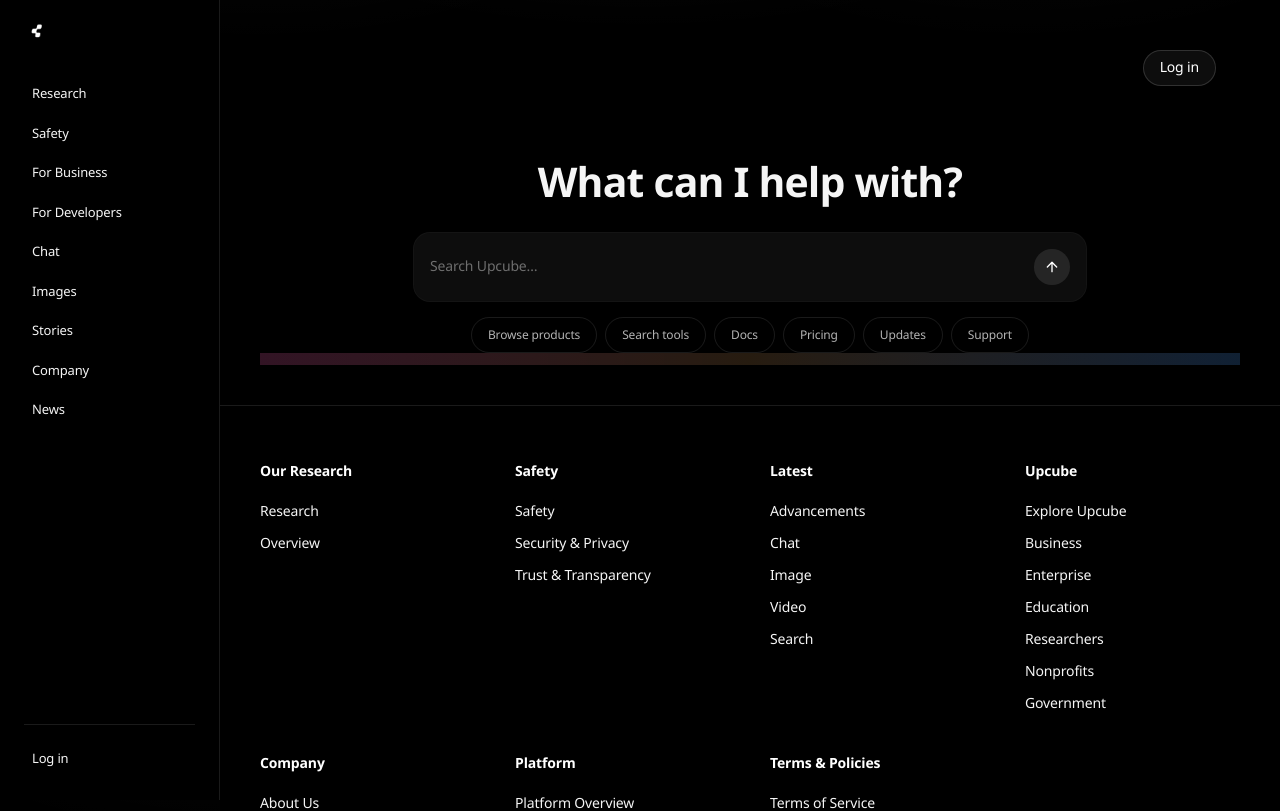
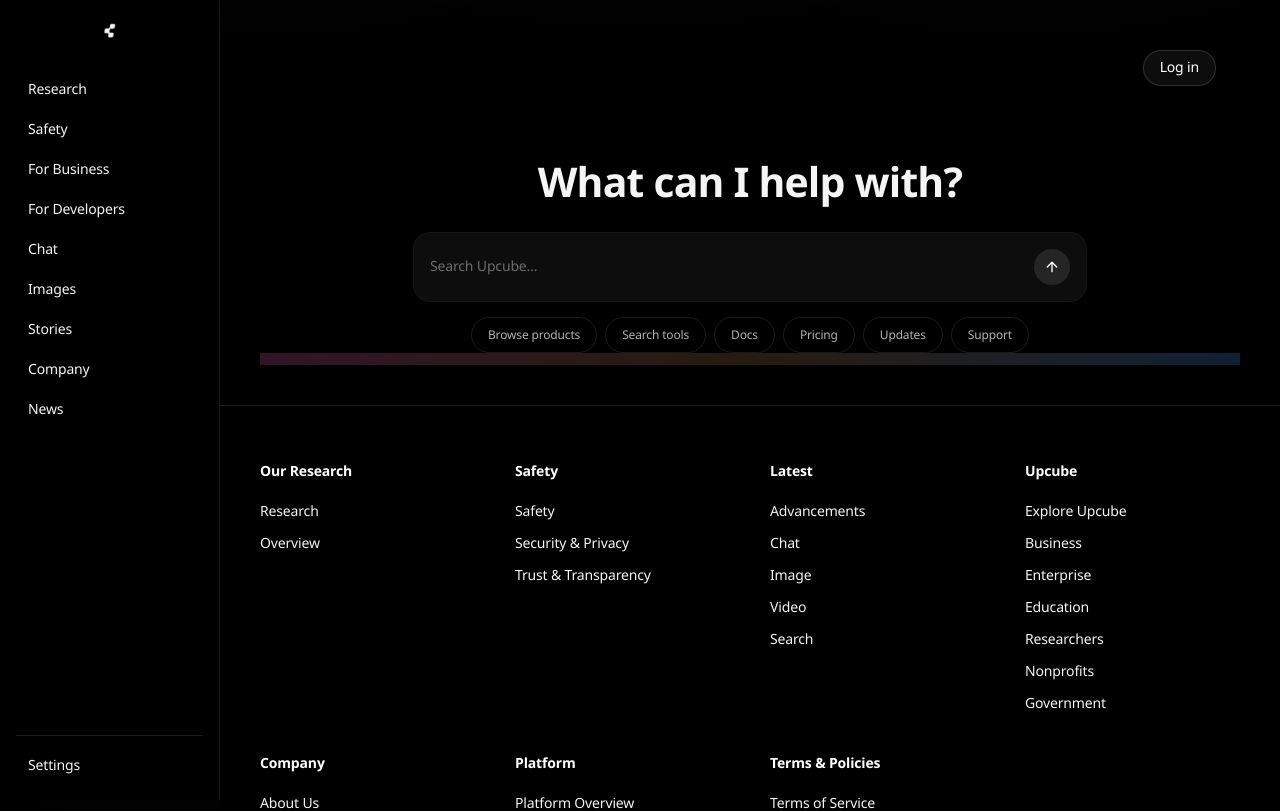
Before and after one commit to shadabchow-ui/upcube-frontend, a Next.js app: page / in a window 1280 px wide. Shown: the top 811 px of the page. Built offline with nearby package versions, Linux system fonts and the light colour scheme.

Commit message:
Update left-nav.tsx

```diff
--- a/components/left-nav.tsx
+++ b/components/left-nav.tsx
@@ -1,92 +1,64 @@
 import Link from "next/link"
 import Image from "next/image"
 
-const NAV_ITEMS = [
-  { label: "Research", href: "/research" },
-  { label: "Safety", href: "/safety" },
-  { label: "For Business", href: "/business" },
-  { label: "For Developers", href: "/developers" },
-  { label: "Chat", href: "/chat" },
-  { label: "Images", href: "/images" },
-  { label: "Stories", href: "/stories" },
-  { label: "Company", href: "/company" },
-  { label: "News", href: "/news" },
+const nav = [
+  { label: "Research", href: "#" },
+  { label: "Safety", href: "#" },
+  { label: "For Business", href: "#" },
+  { label: "For Developers", href: "#" },
+  { label: "Chat", href: "#" },
+  { label: "Images", href: "#" },
+  { label: "Stories", href: "#" },
+  { label: "Company", href: "#" },
+  { label: "News", href: "#" },
 ]
 
 export default function LeftNav() {
   return (
-    <>
-      {/* Mobile: keep it simple now (collapse later) */}
-      <header className="fixed left-0 right-0 top-0 z-50 border-b border-white/10 bg-black/90 backdrop-blur-md md:hidden">
-        <div className="flex h-14 items-center justify-between px-4">
-          <Link href="/" className="inline-flex items-center">
+    <aside className="fixed inset-y-0 left-0 w-[220px] border-r border-white/10 bg-black">
+      <div className="flex h-full flex-col">
+        <div className="h-16 flex items-center justify-center">
+          <Link
+            href="/"
+            className="inline-flex items-center justify-center rounded-xl p-2 transition"
+            aria-label="Upcube"
+          >
             <Image
               src="/logo-mark.png"
               alt="Upcube"
-              width={24}
-              height={24}
+              width={28}
+              height={28}
+              className="opacity-95 transition duration-200 hover:opacity-100 hover:drop-shadow-[0_0_14px_rgba(255,255,255,0.20)]"
               priority
-              className="transition duration-300 hover:drop-shadow-[0_0_14px_rgba(255,255,255,0.22)]"
-            />
-          </Link>
-
-          {/* Placeholder for future mobile drawer (no icons, no JS yet) */}
-          <Link
-            href="/menu"
-            className="rounded-md px-3 py-2 text-sm text-white/70 hover:bg-white/5 hover:text-white/90"
-          >
-            Menu
-          </Link>
-        </div>
-      </header>
-
-      {/* Desktop sidebar */}
-      <aside className="fixed left-0 top-0 z-40 hidden h-screen w-[220px] border-r border-white/10 bg-black px-6 md:block">
-        {/* Brand (OpenAI-like: tight, simple, centered in its row) */}
-        <div className="flex h-16 items-center">
-          <Link href="/" className="inline-flex items-center">
-            <Image
-              src="/logo-mark.png"
-              alt="Upcube"
-              width={26}
-              height={26}
-              priority
-              className="transition duration-300 hover:drop-shadow-[0_0_18px_rgba(255,255,255,0.24)]"
             />
           </Link>
         </div>
 
-        {/* Nav */}
-        <nav className="mt-3 space-y-1">
-          {NAV_ITEMS.map((item) => (
+        <nav className="px-4 py-2">
+          <ul className="space-y-1">
+            {nav.map((item) => (
+              <li key={item.label}>
                 <Link
-              key={item.label}
                   href={item.href}
-              className="
-                block rounded-md px-2 py-2 text-[13px]
-                text-white/55 transition
-                hover:bg-white/5 hover:text-white/90
-              "
+                  className="block rounded-lg px-3 py-2 text-sm text-white/70 hover:bg-white/5 hover:text-white transition"
                 >
                   {item.label}
                 </Link>
+              </li>
             ))}
+          </ul>
         </nav>
 
-        {/* Bottom */}
-        <div className="absolute bottom-6 left-6 right-6 border-t border-white/10 pt-4">
+        <div className="mt-auto px-4 pb-4">
+          <div className="h-px bg-white/10 mb-3" />
           <Link
-            href="/login"
-            className="
-              block rounded-md px-2 py-2 text-[13px]
-              text-white/55 transition
-              hover:bg-white/5 hover:text-white/90
-            "
+            href="#"
+            className="block rounded-lg px-3 py-2 text-sm text-white/70 hover:bg-white/5 hover:text-white transition"
           >
-            Log in
+            Settings
           </Link>
         </div>
+      </div>
     </aside>
-    </>
   )
 }
```
Lines whose indentation alone changed are shown as unchanged.
